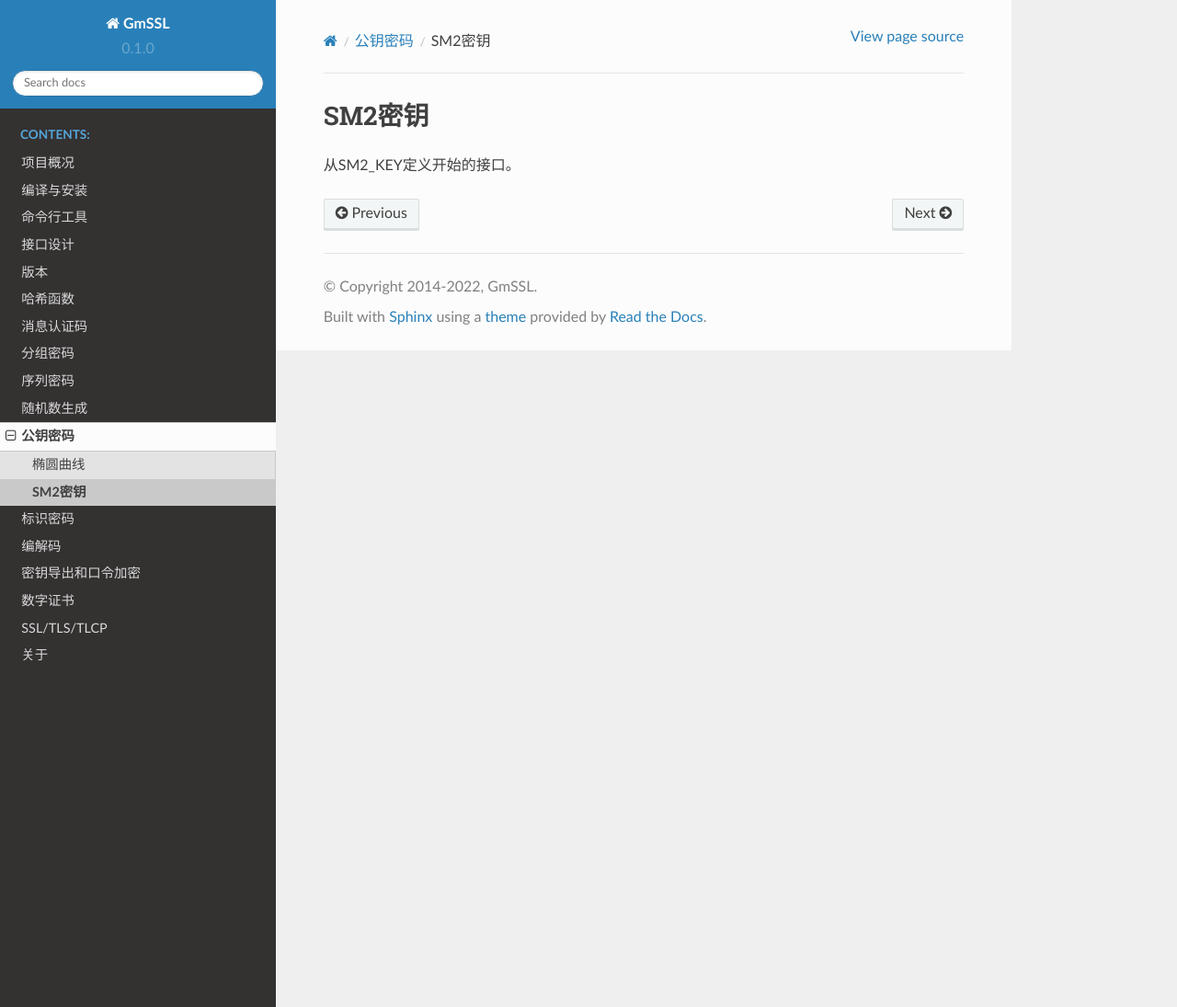
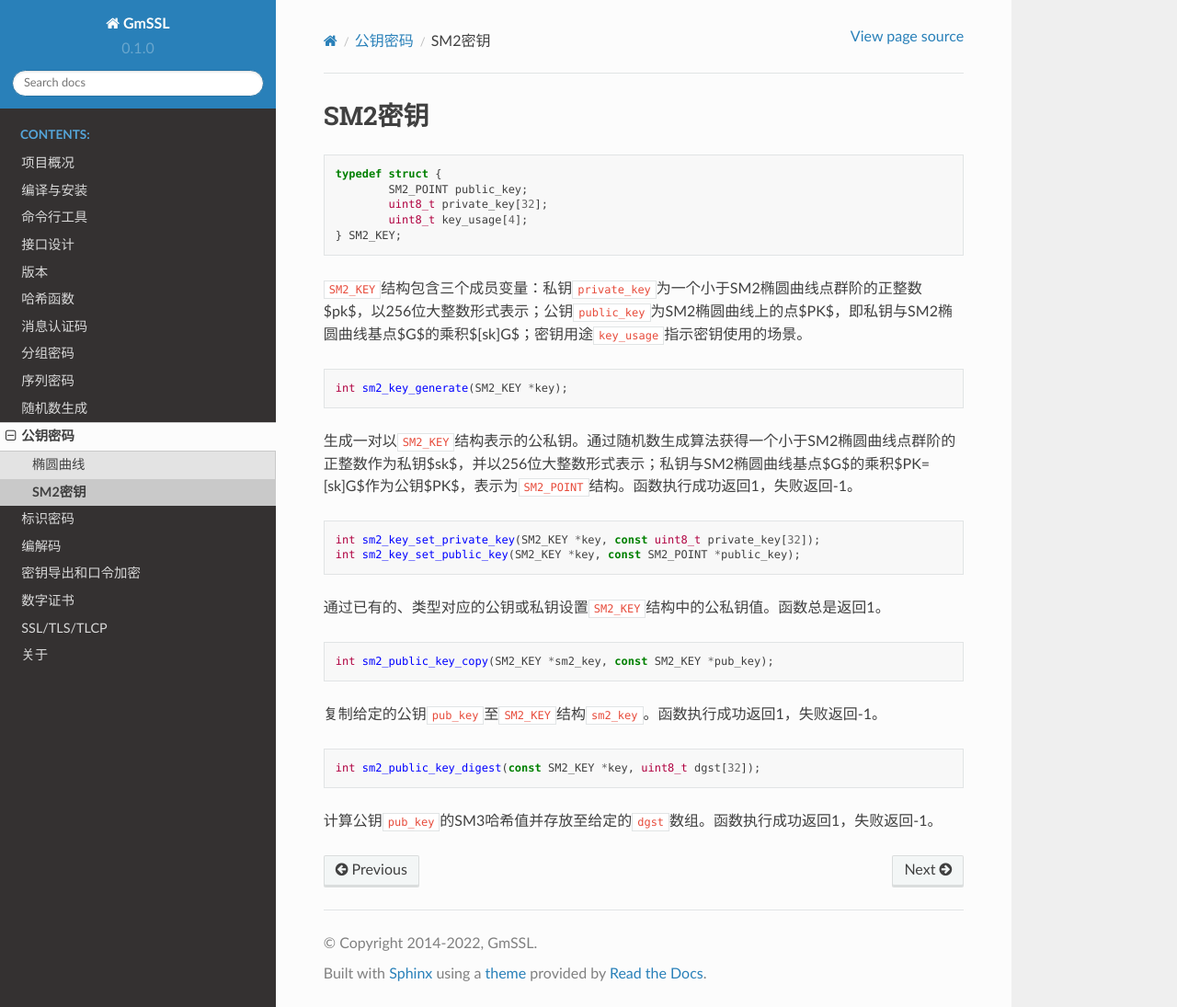
Before and after one commit to zxm256/gmssl-docs, a Sphinx documentation site: the page built from docs/source/public_cipher/sm2_key.md, in a window 1280 px wide and 1095 px high. Shown: the whole window at 92% size. Built offline with Sphinx 7.4.7 and the Read the Docs theme 2.0.0, drawn with Linux system fonts in a browser that asks for light colours; pages that are not in the unit, such as notebooks, are missing from menus.

Commit message:
Update sm2_key.md

````diff
--- a/docs/source/public_cipher/sm2_key.md
+++ b/docs/source/public_cipher/sm2_key.md
@@ -1,3 +1,36 @@
-# SM2密钥
+## SM2密钥
 
-从SM2_KEY定义开始的接口。
+```c
+typedef struct {
+	SM2_POINT public_key;
+	uint8_t private_key[32];
+	uint8_t key_usage[4];
+} SM2_KEY;
+```
+
+`SM2_KEY`结构包含三个成员变量：私钥`private_key`为一个小于SM2椭圆曲线点群阶的正整数$pk$，以256位大整数形式表示；公钥`public_key`为SM2椭圆曲线上的点$PK$，即私钥与SM2椭圆曲线基点$G$的乘积$[sk]G$；密钥用途`key_usage`指示密钥使用的场景。
+
+```c
+int sm2_key_generate(SM2_KEY *key);
+```
+
+生成一对以`SM2_KEY`结构表示的公私钥。通过随机数生成算法获得一个小于SM2椭圆曲线点群阶的正整数作为私钥$sk$，并以256位大整数形式表示；私钥与SM2椭圆曲线基点$G$的乘积$PK=[sk]G$作为公钥$PK$，表示为`SM2_POINT`结构。函数执行成功返回1，失败返回-1。
+
+```c
+int sm2_key_set_private_key(SM2_KEY *key, const uint8_t private_key[32]);
+int sm2_key_set_public_key(SM2_KEY *key, const SM2_POINT *public_key);
+```
+
+通过已有的、类型对应的公钥或私钥设置`SM2_KEY`结构中的公私钥值。函数总是返回1。
+
+```c
+int sm2_public_key_copy(SM2_KEY *sm2_key, const SM2_KEY *pub_key);
+```
+
+复制给定的公钥`pub_key`至`SM2_KEY`结构`sm2_key`。函数执行成功返回1，失败返回-1。
+
+```c
+int sm2_public_key_digest(const SM2_KEY *key, uint8_t dgst[32]);
+```
+
+计算公钥`pub_key`的SM3哈希值并存放至给定的`dgst`数组。函数执行成功返回1，失败返回-1。
````
